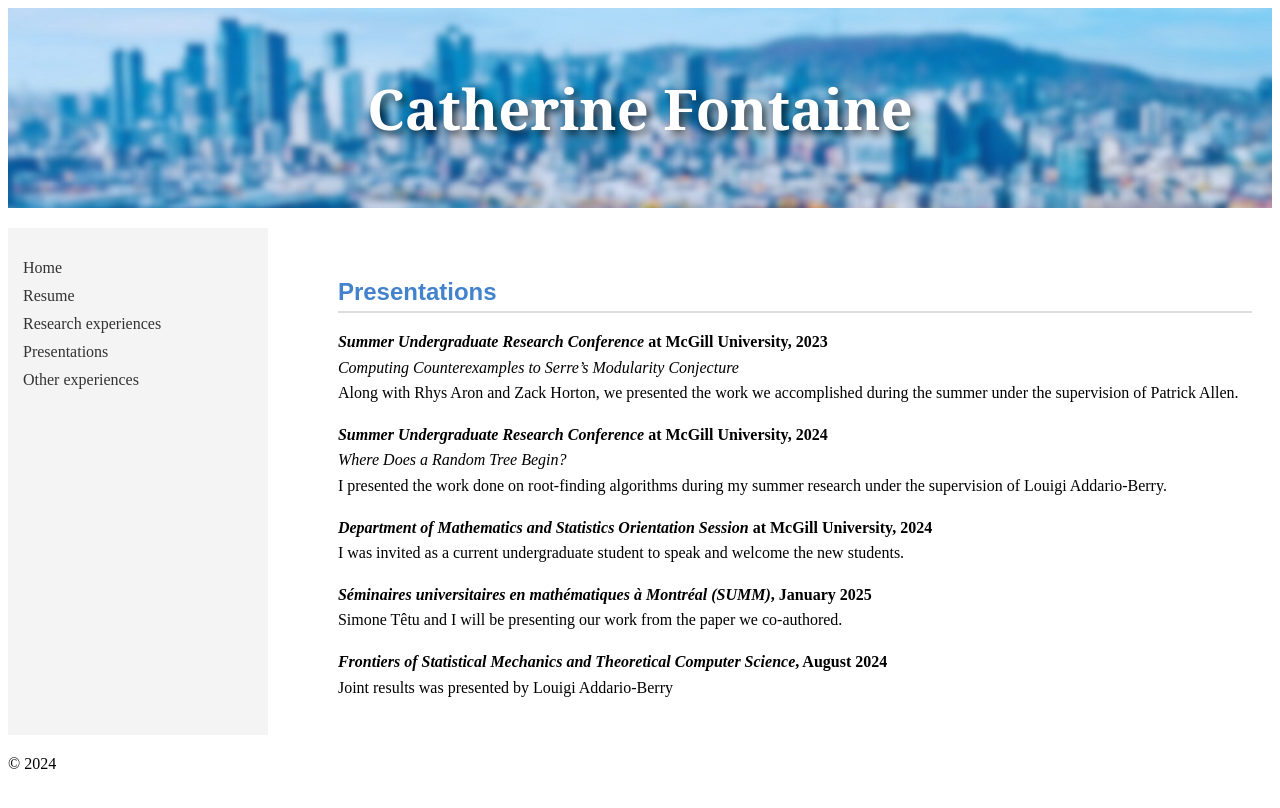
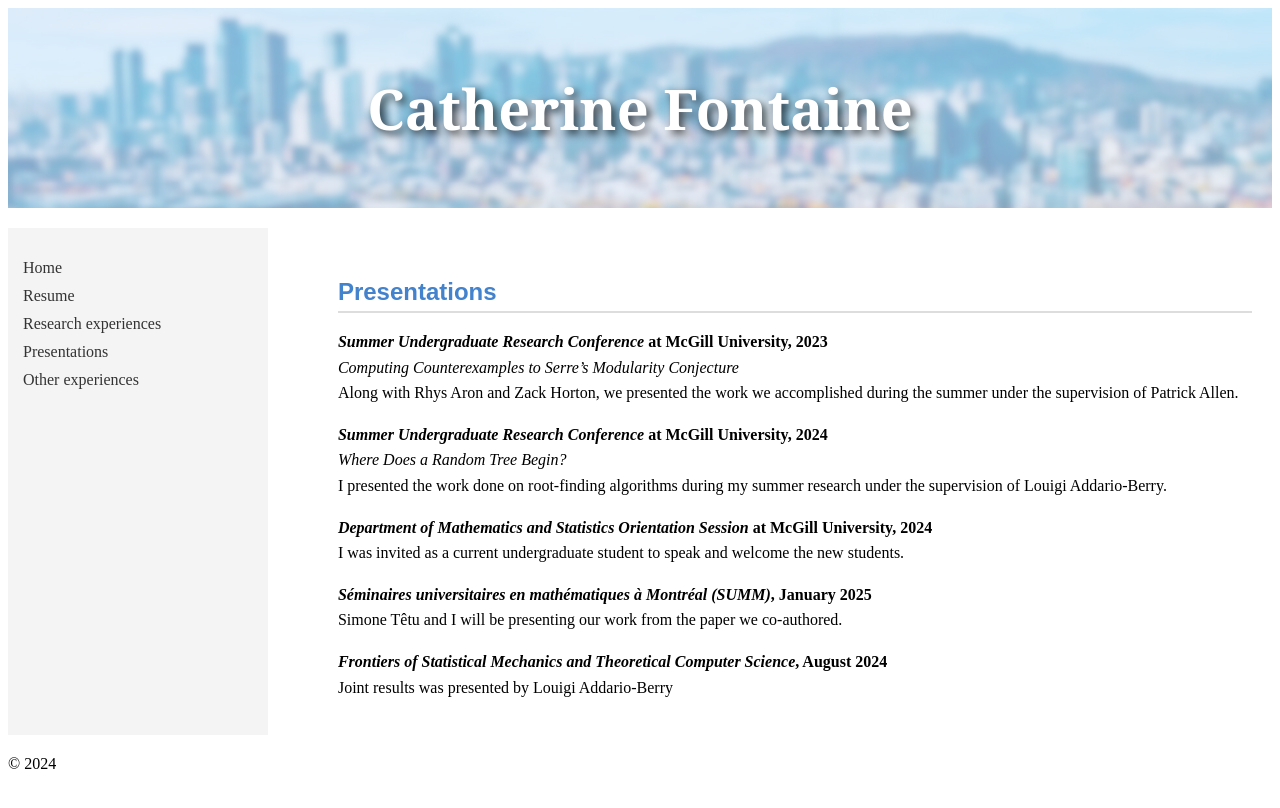
Before and after one commit to CatherineFontaine/CatherineFontaine.github.io, a Jekyll site: the page built from presentations.md, in a window 1280 px wide. Shown: the top 808 px of the page. Built offline with Jekyll 4.4.1, drawn with Linux system fonts in a browser that asks for light colours.

Commit message:
Update style.css

```diff
--- a/assets/css/style.css
+++ b/assets/css/style.css
@@ -124,6 +124,17 @@ header {
     position: relative;
 }
 
+header::before {
+    content: "";
+    position: absolute;
+    top: 0;
+    left: 0;
+    right: 0;
+    bottom: 0;
+    background-color: rgba(255, 255, 255, 0.5); /* White with 50% transparency */
+    z-index: 1;
+}
+
 /* Ensure the name is on top of the image */
 header h1 {
     font-size: 3.5em; /* Adjust the font size of your name */
```
